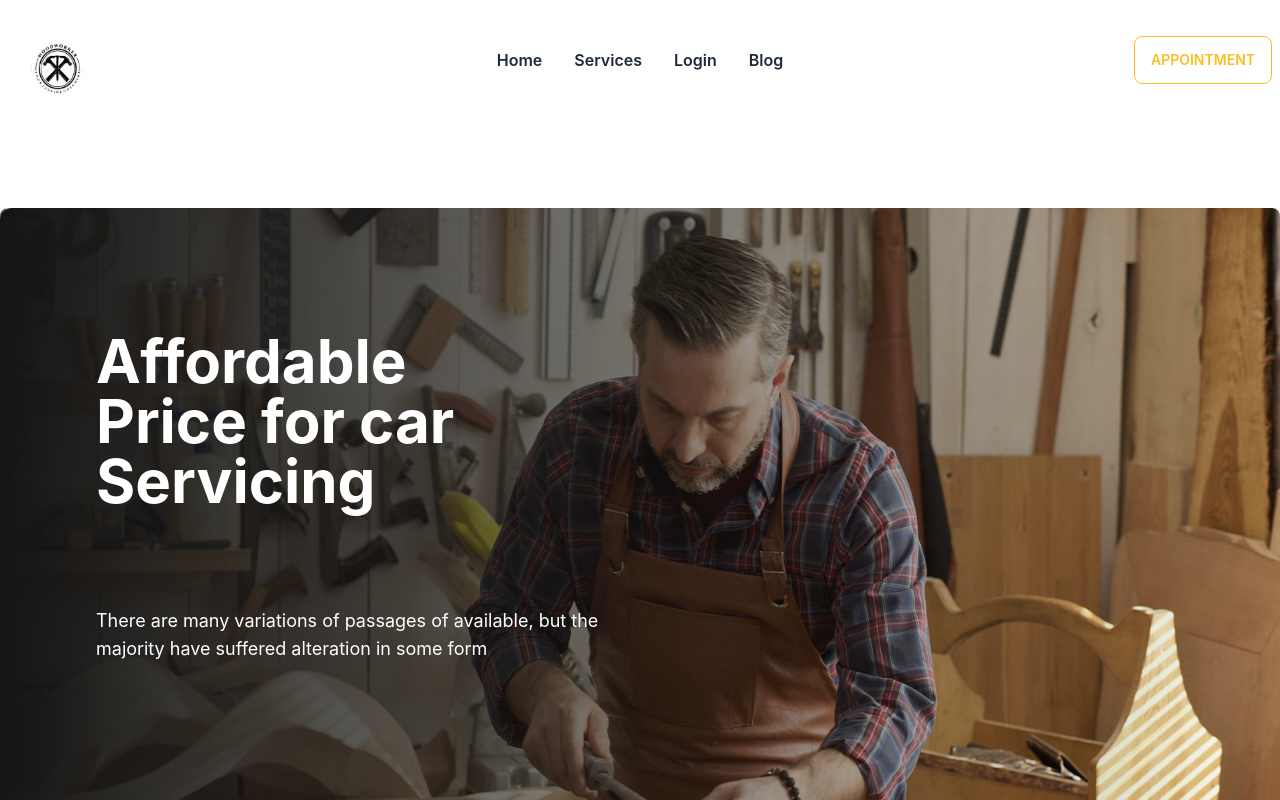
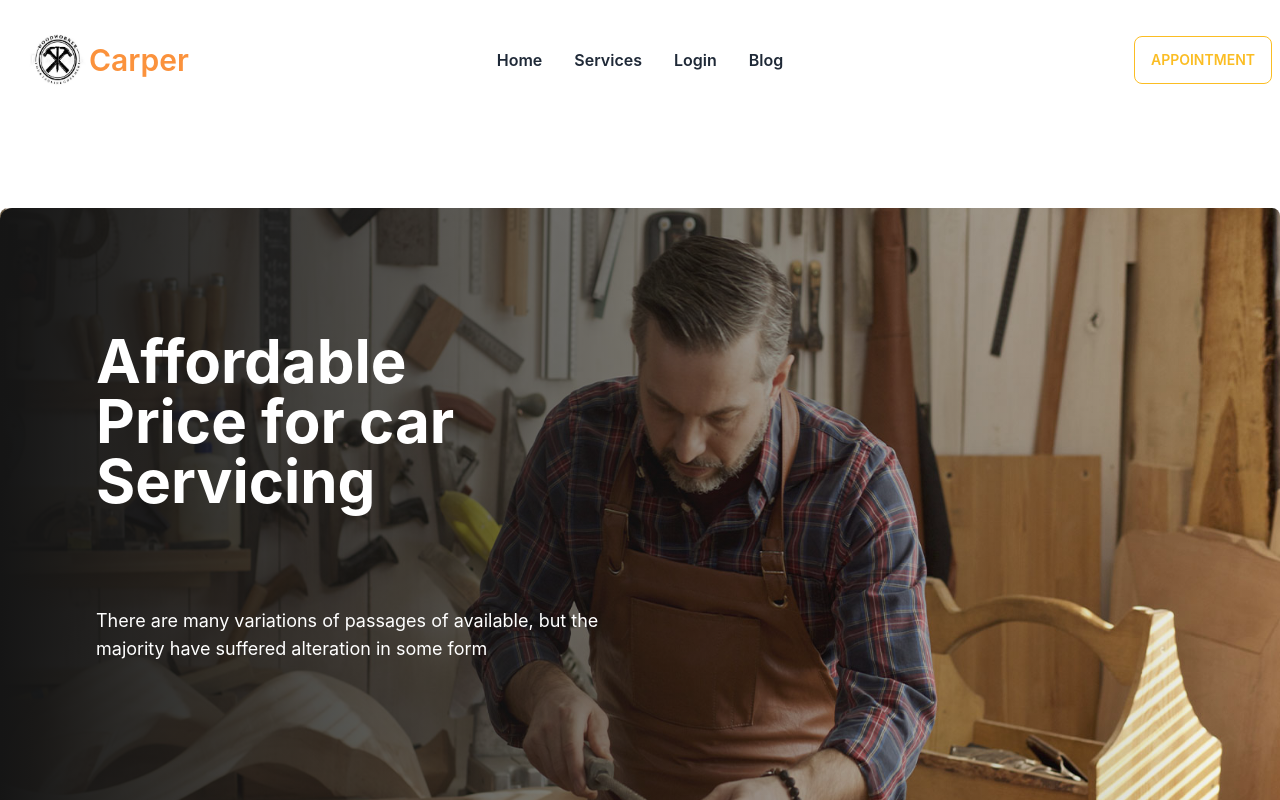
Before and after one commit to Shamimayesmin/carper-service-client, a React (Create React App) app: page / in a window 1280 px wide. Shown: the top 800 px of the page. Built offline with nearby package versions, Linux system fonts and the light colour scheme; no server answers.

Commit message:
add favicon

```diff
--- a/src/components/Header/Header.js
+++ b/src/components/Header/Header.js
@@ -63,8 +63,11 @@ const Header = () => {
 							{menuItems}
 						</ul>
 					</div>
-					<Link to='/' className="btn btn-ghost normal-case text-xl">
-                        <img className='w-16 h-16 mb-5' src={headerLogo} alt="" />
+					<Link to='/' className="btn btn-ghost justify-center content-center normal-case py-2">
+
+						<img className='w-16 h-16 mx-auto rounded-2xl' src={headerLogo} alt="" />
+						<span className='text-3xl text-orange-400'>Carper</span>
+
                     </Link>
 				</div>
 				<div className="navbar-center hidden lg:flex">
```
Also changed, not shown: 1 other file (tests, documents, lock files or other folders).
